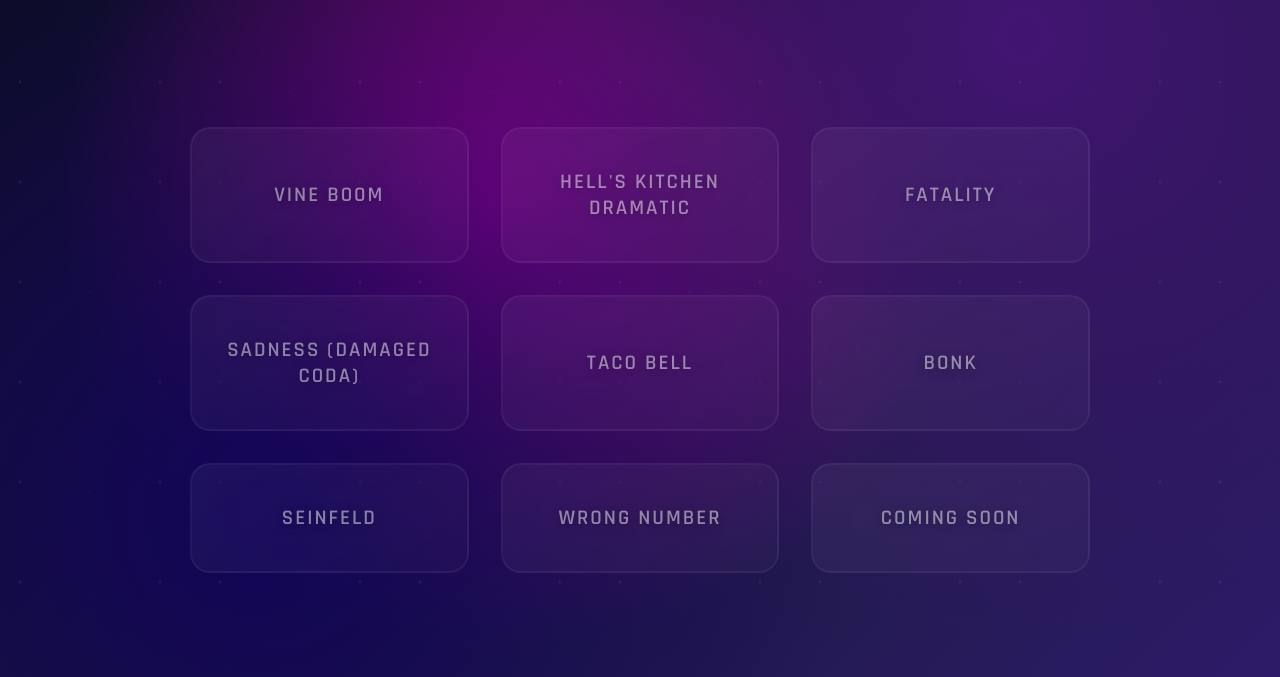
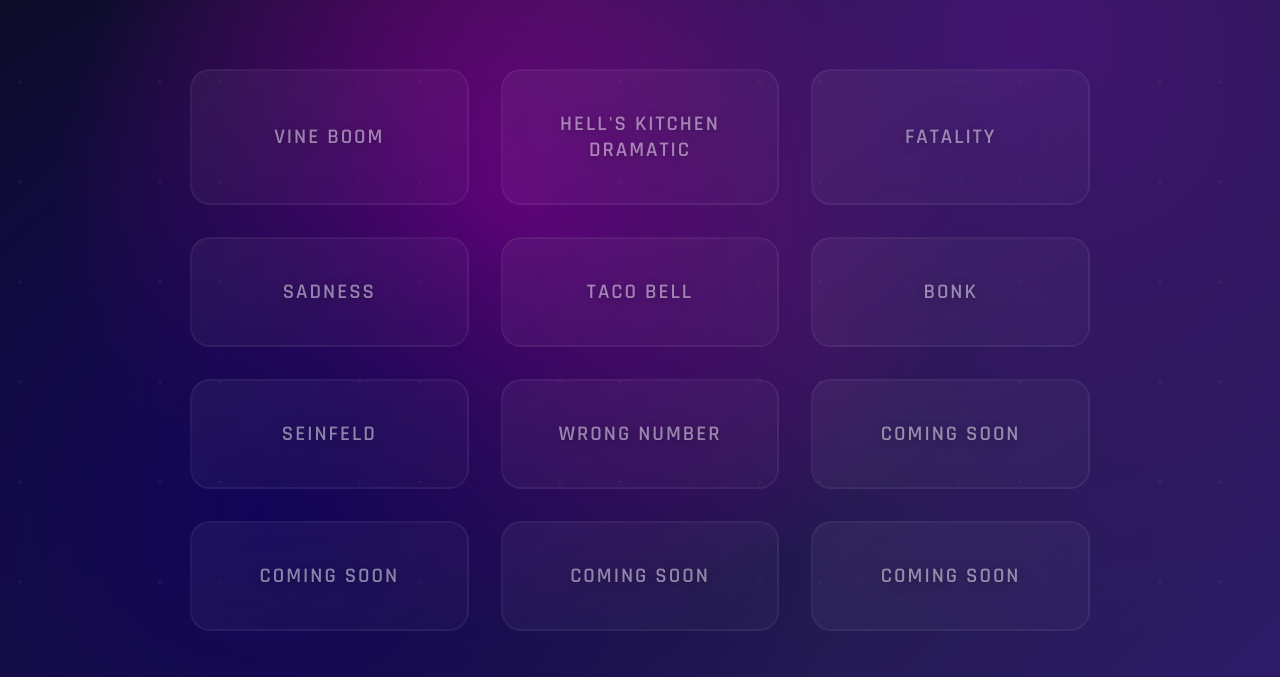
Before and after one commit to sshb4/soundboard, a plain HTML site: page index.html in a window 1280 px wide. Shown: the part 123-800 px from the top of the page. Drawn offline with Linux system fonts and the light colour scheme.

Commit message:
updates, add new coming soon

```diff
--- a/index.html
+++ b/index.html
@@ -24,7 +24,7 @@
                     <span class="sound-title">Fatality</span>
                 </button>
                 <button class="sound-btn" data-sound="sound4">
-                    <span class="sound-title">Sadness (damaged coda)</span>
+                    <span class="sound-title">Sadness</span>
                 </button>
                 <button class="sound-btn" data-sound="sound5">
                     <span class="sound-title">Taco Bell</span>
@@ -39,6 +39,15 @@
                     <span class="sound-title">Wrong number</span>
                 </button>
                 <button class="sound-btn" data-sound="sound9">
+                    <span class="sound-title">Coming soon</span>
+                </button>
+                <button class="sound-btn" data-sound="sound10">
+                    <span class="sound-title">Coming soon</span>
+                </button>
+                <button class="sound-btn" data-sound="sound11">
+                    <span class="sound-title">Coming soon</span>
+                </button>
+                <button class="sound-btn" data-sound="sound12">
                     <span class="sound-title">Coming soon</span>
                 </button>
             </div>
```
